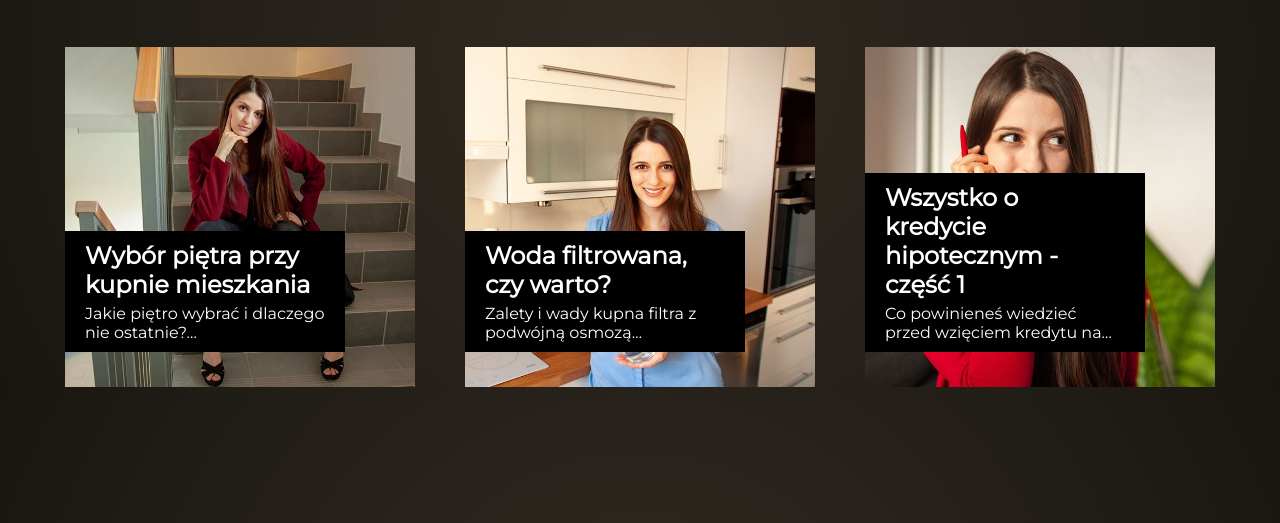
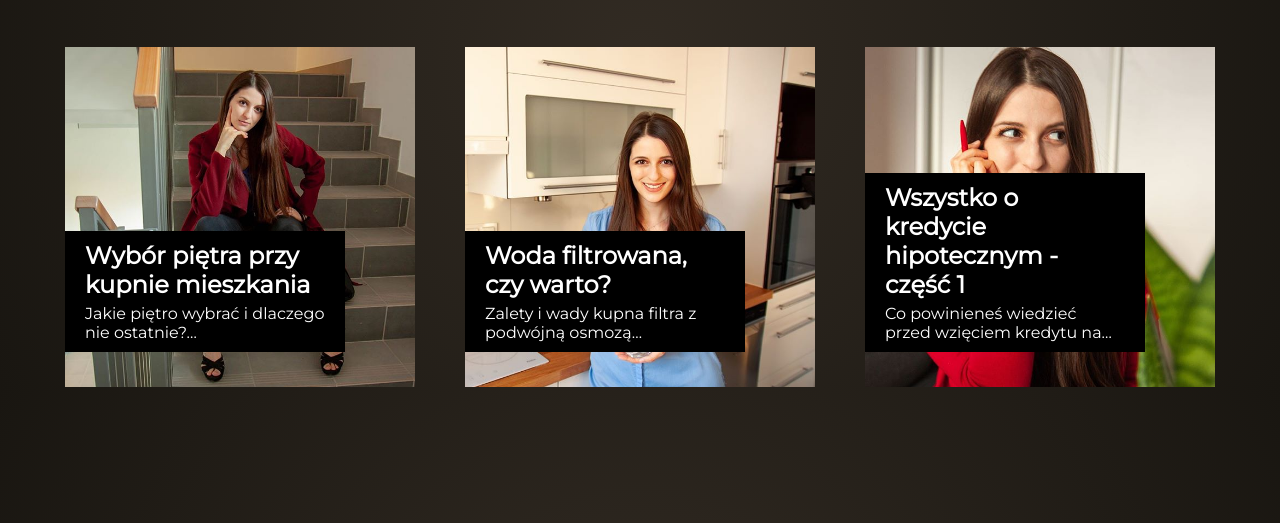
Before and after one commit to Graffiss/praktycznie-o-mieszkaniu-gatsby, a Gatsby site in the folder praktycznie-o-mieszkaniu/: page /blog in a window 1280 px wide. Shown: the part 277-800 px from the top of the page. Built offline with nearby package versions, Linux system fonts and the light colour scheme; Gatsby itself is replaced by a stand-in of ours.

Commit message:
renderowanie podstron bloga

```diff
--- a/praktycznie-o-mieszkaniu/src/components/BlogPost/BlogPost.js
+++ b/praktycznie-o-mieszkaniu/src/components/BlogPost/BlogPost.js
@@ -1,8 +1,11 @@
 import React from "react"
 import styled from "styled-components"
+import Image from "gatsby-image"
+import { Link } from "gatsby"
 
-const PreviewWrapper = styled.div`
+const PreviewWrapper = styled(Link)`
   position: relative;
+  display: block;
   width: 100%;
   height: 340px;
   background-color: hsl(0, 0%, 95%);
@@ -25,8 +28,15 @@
   }
 `
 
-const Preview = ({ title, excerpt, background }) => (
-  <PreviewWrapper background={background}>
+const StyledImage = styled(Image)`
+  width: 100%;
+  height: 100%;
+  object-fit: cover;
+`
+
+const Preview = ({ title, excerpt, image, slug }) => (
+  <PreviewWrapper to={`/blog/${slug}`}>
+    <StyledImage fluid={image} />
     <PreviewInfoLabel>
       <h2>{title}</h2>
       <p>{excerpt}</p>
--- a/praktycznie-o-mieszkaniu/src/pages/blog.js
+++ b/praktycznie-o-mieszkaniu/src/pages/blog.js
@@ -24,15 +24,15 @@
     <>
       <PageInfo title={pageData.title} paragraph={pageData.paragraph} />
       <BlogWrapper>
-        {nodes.map(
-          ({ frontmatter: { title, slug, author, image }, excerpt }) => (
-            <BlogPost
-              title={title}
-              excerpt={excerpt}
-              background={image.childImageSharp.fluid.src}
-            />
-          )
-        )}
+        {nodes.map(({ frontmatter: { title, slug, image }, excerpt }) => (
+          <BlogPost
+            key={slug}
+            title={title}
+            excerpt={excerpt}
+            image={image.childImageSharp.fluid}
+            slug={slug}
+          />
+        ))}
       </BlogWrapper>
     </>
   )
@@ -49,7 +49,7 @@
           image {
             childImageSharp {
               fluid(maxWidth: 640, maxHeight: 640) {
-                src
+                ...GatsbyImageSharpFluid_tracedSVG
               }
             }
           }
```
Also changed, not shown: praktycznie-o-mieszkaniu/gatsby-node.js (+28 -6 lines), praktycznie-o-mieszkaniu/src/layouts/post.js (added, +37 -0 lines).
